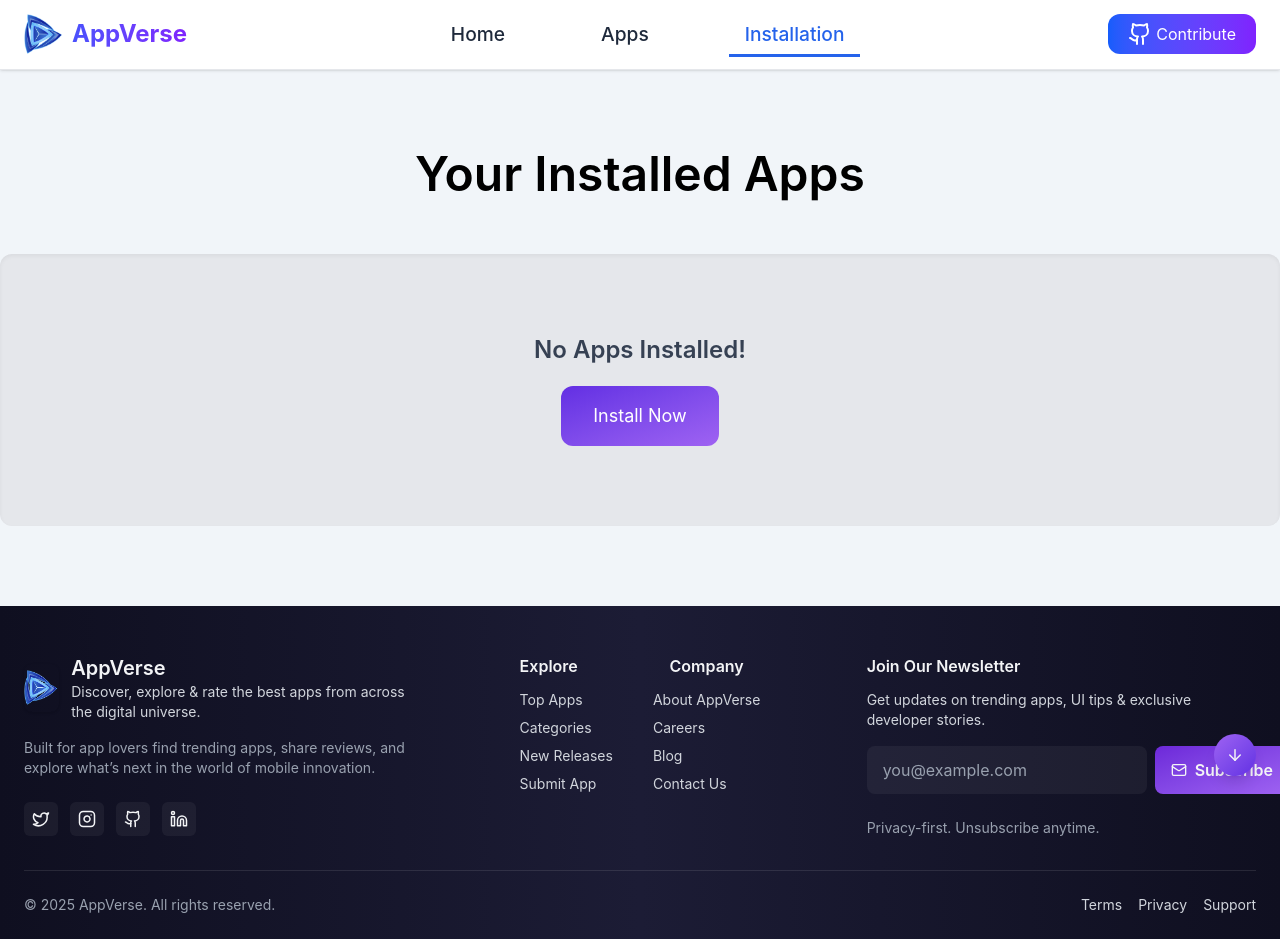
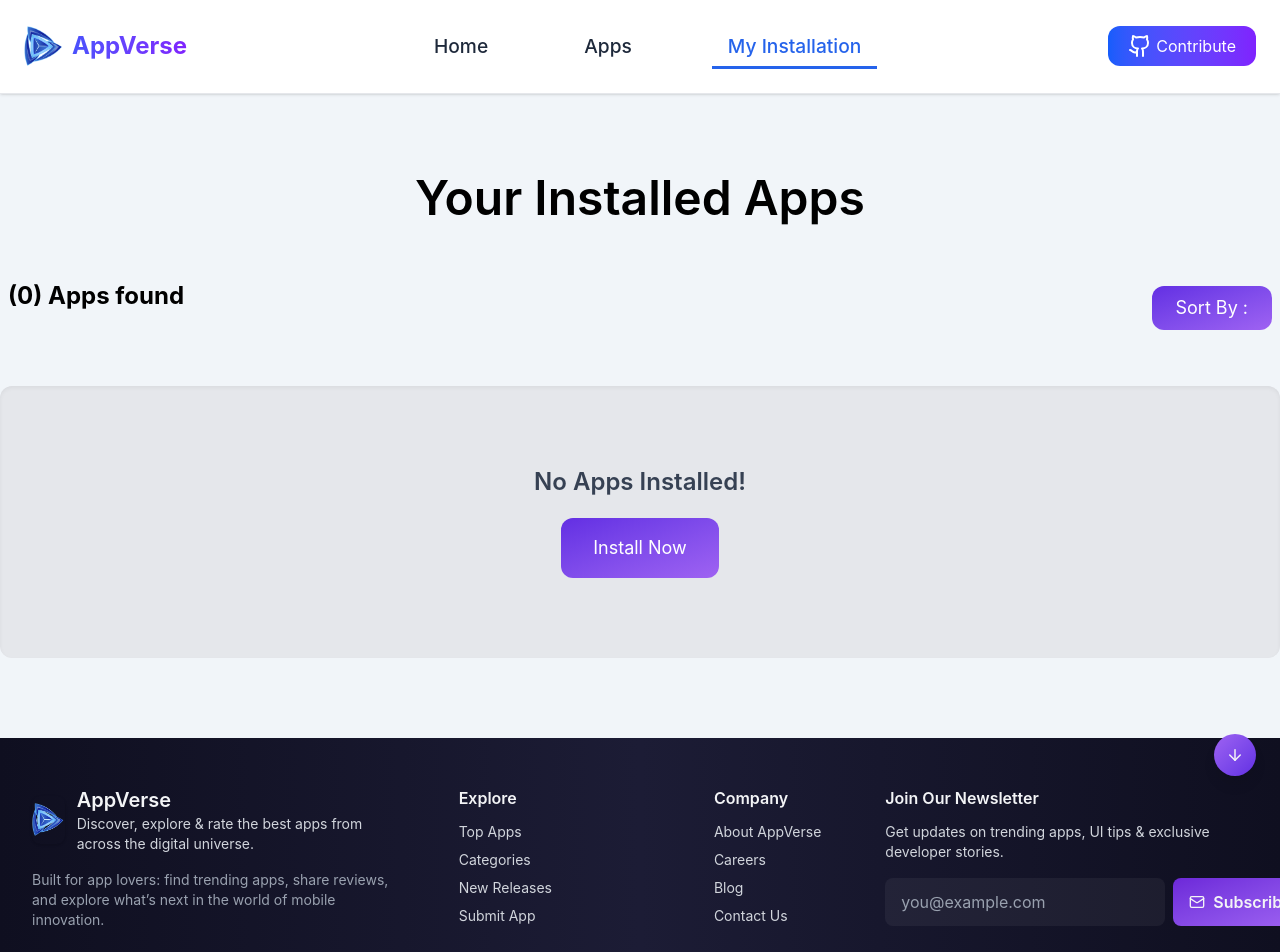
Before and after one commit to fahimmuntacher/AppVerse, a React (Vite) app: page /installation in a window 1280 px wide. Shown: the top 952 px of the page. Built offline with nearby package versions, Linux system fonts and the light colour scheme.

Commit message:
project done and sort, footer secion updated

```diff
--- a/src/Components/Footer/Footer.jsx
+++ b/src/Components/Footer/Footer.jsx
@@ -4,21 +4,16 @@ import { toast } from 'react-toastify';
 import logo from "../../assets/logo (1).png"
 
 export default function AppVerseFooter() {
-  const [top, setTop] = useState(false)
+  const [top, setTop] = useState(false);
+
   useEffect(() => {
-    const handleScroll = () => {
-      setTop(window.scrollY === 0);
-    };
-     window.addEventListener('scroll', handleScroll);
+    const handleScroll = () => setTop(window.scrollY === 0);
+    window.addEventListener('scroll', handleScroll);
     return () => window.removeEventListener('scroll', handleScroll);
   }, []);
-  const scrollToTop = () => {
-    window.scrollTo({ top: 0, behavior: 'smooth' });
-  };
-  const scrollToBottom = () => {
-    window.scrollTo({ top: document.body.scrollHeight, behavior: 'smooth' });
-  };
 
+  const scrollToTop = () => window.scrollTo({ top: 0, behavior: 'smooth' });
+  const scrollToBottom = () => window.scrollTo({ top: document.body.scrollHeight, behavior: 'smooth' });
 
   const handleSubscribe = (e) => {
     e.preventDefault();
@@ -27,31 +22,31 @@ export default function AppVerseFooter() {
       toast.warn('Please enter a valid email!');
       return;
     }
-
     toast.success(`Thanks! ${email} has been added to AppVerse updates ✨`);
     e.target.reset();
   };
 
-
   return (
     <footer className="bg-gradient-to-r from-[#0f0f20] via-[#1c1c35] to-[#0f0f20] text-gray-100 pt-12 pb-6">
-      <div className="max-w-[1440px] mx-auto px-6">
-        <div className="grid grid-cols-1 md:grid-cols-3 gap-8">
+      <div className="max-w-[1440px] mx-auto px-4 sm:px-6 lg:px-8">
+        <div className="grid grid-cols-1 sm:grid-cols-2 lg:grid-cols-3 gap-10 lg:gap-16">
 
           {/* BRAND + BLURB */}
-          <div className="flex flex-col gap-4">
+          <div className="flex flex-col gap-4 items-center sm:items-start text-center sm:text-left">
             <div className="flex items-center gap-3">
               <div className="w-12 h-12 rounded-lg flex items-center justify-center text-2xl font-bold text-white shadow-sm">
-                <img src={logo} alt="" />
+                <img src={logo} alt="AppVerse Logo" />
               </div>
               <div>
                 <h3 className="text-xl font-semibold">AppVerse</h3>
-                <p className="text-sm text-gray-300">Discover, explore & rate the best apps from across the digital universe.</p>
+                <p className="text-sm text-gray-300 hidden sm:block">
+                  Discover, explore & rate the best apps from across the digital universe.
+                </p>
               </div>
             </div>
 
-            <p className="text-sm text-gray-400">
-              Built for app lovers find trending apps, share reviews, and explore what’s next in the world of mobile innovation.
+            <p className="text-sm text-gray-400 sm:block hidden">
+              Built for app lovers: find trending apps, share reviews, and explore what’s next in the world of mobile innovation.
             </p>
 
             <div className="flex items-center gap-3 mt-2">
@@ -71,7 +66,7 @@ export default function AppVerseFooter() {
           </div>
 
           {/* NAV LINKS */}
-          <div className="flex justify-between gap-10 md:justify-center md:col-span-1">
+          <div className="flex flex-col sm:flex-row sm:justify-between gap-8 lg:gap-16 text-center sm:text-left">
             <div>
               <h4 className="font-semibold mb-3">Explore</h4>
               <ul className="space-y-2 text-sm text-gray-300">
@@ -82,7 +77,7 @@ export default function AppVerseFooter() {
               </ul>
             </div>
 
-            <div className='flex flex-col items-center'>
+            <div>
               <h4 className="font-semibold mb-3">Company</h4>
               <ul className="space-y-2 text-sm text-gray-300">
                 <li><a href="#" className="hover:underline">About AppVerse</a></li>
@@ -94,12 +89,11 @@ export default function AppVerseFooter() {
           </div>
 
           {/* NEWSLETTER */}
-          <div className="flex flex-col">
+          <div className="flex flex-col items-center sm:items-start text-center sm:text-left">
             <h4 className="font-semibold mb-3">Join Our Newsletter</h4>
             <p className="text-sm text-gray-300 mb-4">Get updates on trending apps, UI tips & exclusive developer stories.</p>
 
-            <form onSubmit={handleSubscribe} className="flex gap-2 w-full">
-              <label htmlFor="email" className="sr-only">Email address</label>
+            <form onSubmit={handleSubscribe} className="flex flex-col sm:flex-row gap-2 w-full">
               <input
                 id="email"
                 name="email"
@@ -110,8 +104,7 @@ export default function AppVerseFooter() {
               />
               <button
                 type="submit"
-                className="inline-flex items-center gap-2 px-4 py-3 rounded-lg bg-gradient-to-br from-[#6d28d9] to-[#9f62f2] hover:opacity-95 font-semibold"
-              >
+                className="inline-flex items-center justify-center gap-2 px-4 py-3 rounded-lg bg-gradient-to-br from-[#6d28d9] to-[#9f62f2] hover:opacity-95 font-semibold w-full sm:w-auto">
                 <Mail size={16} />
                 Subscribe
               </button>
@@ -121,26 +114,26 @@ export default function AppVerseFooter() {
               <p>Privacy-first. Unsubscribe anytime.</p>
             </div>
           </div>
+
         </div>
 
-        <div className="border-t border-white/10 mt-8 pt-6 flex flex-col md:flex-row items-center justify-between gap-4">
+        <div className="border-t border-white/10 mt-8 pt-6 flex flex-col lg:flex-row items-center justify-between gap-4 text-center lg:text-left">
           <p className="text-sm text-gray-400">© {new Date().getFullYear()} AppVerse. All rights reserved.</p>
-
-          <div className="flex items-center gap-4">
+          <div className="flex flex-wrap justify-center lg:justify-end items-center gap-4">
             <a href="#" className="text-sm text-gray-300 hover:underline">Terms</a>
             <a href="#" className="text-sm text-gray-300 hover:underline">Privacy</a>
             <a href="#" className="text-sm text-gray-300 hover:underline">Support</a>
           </div>
         </div>
 
-        {/* Floating back-to-top button */}
+        {/* Floating scroll button */}
         <button
-      onClick={ top ? scrollToBottom : scrollToTop}
-      aria-label={ top ? "Scroll Down" : "Scroll Up"}
-      className="fixed right-6 bottom-6 bg-gradient-to-br from-[#9f62f2] to-[#632ee3] p-3 rounded-full shadow-lg hover:scale-105 transform transition md:flex items-center justify-center cursor-pointer"
-    >
-      { top ? <ArrowDown size={18} /> : <ArrowUp size={18} />}
-    </button>
+          onClick={top ? scrollToBottom : scrollToTop}
+          aria-label={top ? "Scroll Down" : "Scroll Up"}
+          className="fixed right-4 bottom-4 md:right-6 md:bottom-6 bg-gradient-to-br from-[#9f62f2] to-[#632ee3] p-3 rounded-full shadow-lg hover:scale-105 transform transition flex items-center justify-center"
+        >
+          {top ? <ArrowDown size={18} /> : <ArrowUp size={18} />}
+        </button>
       </div>
     </footer>
   );
--- a/src/Components/Navbar/Navbar.css
+++ b/src/Components/Navbar/Navbar.css
@@ -10,6 +10,7 @@
 }
 
 .active {
-    color: #2563eb;
-    border-bottom: 3px solid #2563eb;
+  color: #2563eb;
+  border-bottom: 3px solid #2563eb ;
+  transition: color 0.3s ease, font-weight 0.3s ease;
 }
--- a/src/Components/Navbar/Navbar.jsx
+++ b/src/Components/Navbar/Navbar.jsx
@@ -1,6 +1,6 @@
 import { Link, NavLink } from "react-router";
 import brandLogo from "../../assets/logo (1).png";
-import { Github, Menu, X } from "lucide-react";
+import { AppleIcon, Download, Github, HomeIcon, Menu, X } from "lucide-react";
 import { useState } from "react";
 import "./Navbar.css";
 
@@ -8,14 +8,14 @@ const Navbar = () => {
   const [open, setOpen] = useState(false);
 
   const navItems = [
-    { name: "Home", path: "/home" },
+    { name:  "Home",path: "/home" },
     { name: "Apps", path: "/apps" },
-    { name: "Installation", path: "/installation" },
+    { name: "My Installation", path: "/installation" },
   ];
 
   return (
     <nav className="sticky top-0 z-50 border-b border-gray-200 bg-white/70 backdrop-blur-lg shadow-sm">
-      <div className="max-w-[1440px] mx-auto flex justify-between items-center px-6 py-3">
+      <div className="max-w-[1440px] mx-auto flex justify-between items-center px-6 py-6">
         {/* Brand Logo */}
         <Link to="/home" className="text-2xl font-bold text-transparent bg-clip-text bg-gradient-to-r from-blue-600 to-violet-600">
           <div className="flex items-center gap-2">
@@ -29,7 +29,7 @@ const Navbar = () => {
           {navItems.map((nav) => (
             <li key={nav.path} className="menuli">
               <NavLink to={nav.path} className={({ isActive }) => isActive ? "active menuli" : "menuli"}>
-                {nav.name}
+                  {nav.name}
               </NavLink>
             </li>
           ))}
--- a/src/Pages/Install/Installation.jsx
+++ b/src/Pages/Install/Installation.jsx
@@ -1,4 +1,4 @@
-import React, { useContext, useEffect } from 'react';
+import React, { useContext, useEffect, useState } from 'react';
 import { installContext } from '../../Roots/RootLayouts/RootLayouts';
 import { getInstallApp, unInstallApp } from '../../Utility/Utility';
 import useApps from '../../Hooks/useApps';
@@ -11,6 +11,7 @@ import { toast } from 'react-toastify';
 const Installation = () => {
   const { apps, loading } = useApps();
   const { install, setInstall } = useContext(installContext);
+  const [sort, setSort] = useState("");
 
   useEffect(() => {
     const storedInstallApp = getInstallApp("installApp");
@@ -27,6 +28,20 @@ const Installation = () => {
     toast.warning("App uninstall succesfully!")
   };
 
+
+const handleSort = (type) => {
+    if(type === "low-to-high"){
+      const lowToHigh = [...install].sort((a, b) => a.downloads - b.downloads);
+      setInstall(lowToHigh);
+      setSort("Low to High")
+      return;
+    }else if(type === "high-to-low"){
+      const highToLow = [...install].sort((a, b) => b.downloads - a.downloads);
+      setInstall(highToLow);
+      setSort("High To Low")
+    }
+}
+
   if (loading) {
     return <Loading />;
   }
@@ -37,7 +52,41 @@ const Installation = () => {
         <h1 className="text-5xl font-semibold">Your Installed Apps</h1>
       </div>
 
+      {/* Sort function */}
 
+      <div className='mt-10 flex flex-wrap justify-between items-center px-2'>
+        <div>
+          <h1 className='text-2xl sm:block hidden font-bold'>({install.length}) Apps found</h1>
+        </div>
+          <div className="relative flex justify-center sm:mx-0 mx-auto mt-6">
+            <div className="dropdown">
+                <div
+                tabIndex={0}
+                role="button"
+                className="px-6 py-2 bg-gradient-to-br from-[#632EE3] to-[#9F62F2] text-white text-lg rounded-xl hover:bg-gradient-to-br hover:from-[#9F62F2] hover:to-[#632EE3] cursor-pointer">
+                  <h3>Sort By : {sort ? sort : ""}</h3>
+                </div>
+
+                <ul
+                tabIndex={0}
+                className="dropdown-content menu absolute right-0 mt-2 bg-white rounded-xl shadow-lg w-52 p-2 border border-gray-100 animate-fadeIn"
+                >
+                <li>
+                    <a onClick={() => {handleSort("low-to-high")}} className="block px-4 py-2 rounded-lg text-gray-700 text-lg hover:bg-blue-50 hover:text-blue-600 transition-all duration-150">
+                    Low to High
+                    </a>
+                </li>
+                <li>
+                    <a onClick={() => {handleSort("high-to-low")}} className="block px-4 py-2 rounded-lg text-gray-700 text-lg hover:bg-blue-50 hover:text-blue-600 transition-all duration-150">
+                   High To Low
+                    </a>
+                </li>
+                </ul>
+            </div>
+        </div>
+      </div>
+
+      {/* installation  */}
       {install.length === 0 ? (
         <div className="text-center mt-14 py-20 bg-gray-200 rounded-xl shadow-inner">
           <h2 className="text-2xl font-semibold text-gray-700">No Apps Installed!</h2>
@@ -48,7 +97,7 @@ const Installation = () => {
           </Link>
         </div>
       ) : (
-        <div className="mt-20 space-y-8">
+        <div className="mt-10 space-y-8">
           {install.map(app => (
             <div
               key={app.id}
@@ -63,12 +112,12 @@ const Installation = () => {
                   <h1 className="text-xl font-bold">{app.title}</h1>
 
                   <div className="flex items-center gap-4 mt-3 text-gray-600">
-                    <h2 className="text-lg sm:flex hidden  font-semibold text-blue-600 items-center gap-2">
+                    <h2 className="text-lg flex font-semibold text-blue-600 items-center gap-2">
                       <Download size={18} />
                       {app.downloads}M
                     </h2>
 
-                    <h2 className="text-lg font-medium sm:font-semibold text-[#FF8811] flex items-center gap-2">
+                    <h2 className="text-lg font-medium sm:font-semibold text-[#FF8811] sm:flex hidden items-center gap-2">
                       <img className="w-5" src={halfStar} alt="rating" />
                       {app.ratingAvg}
                     </h2>
```
